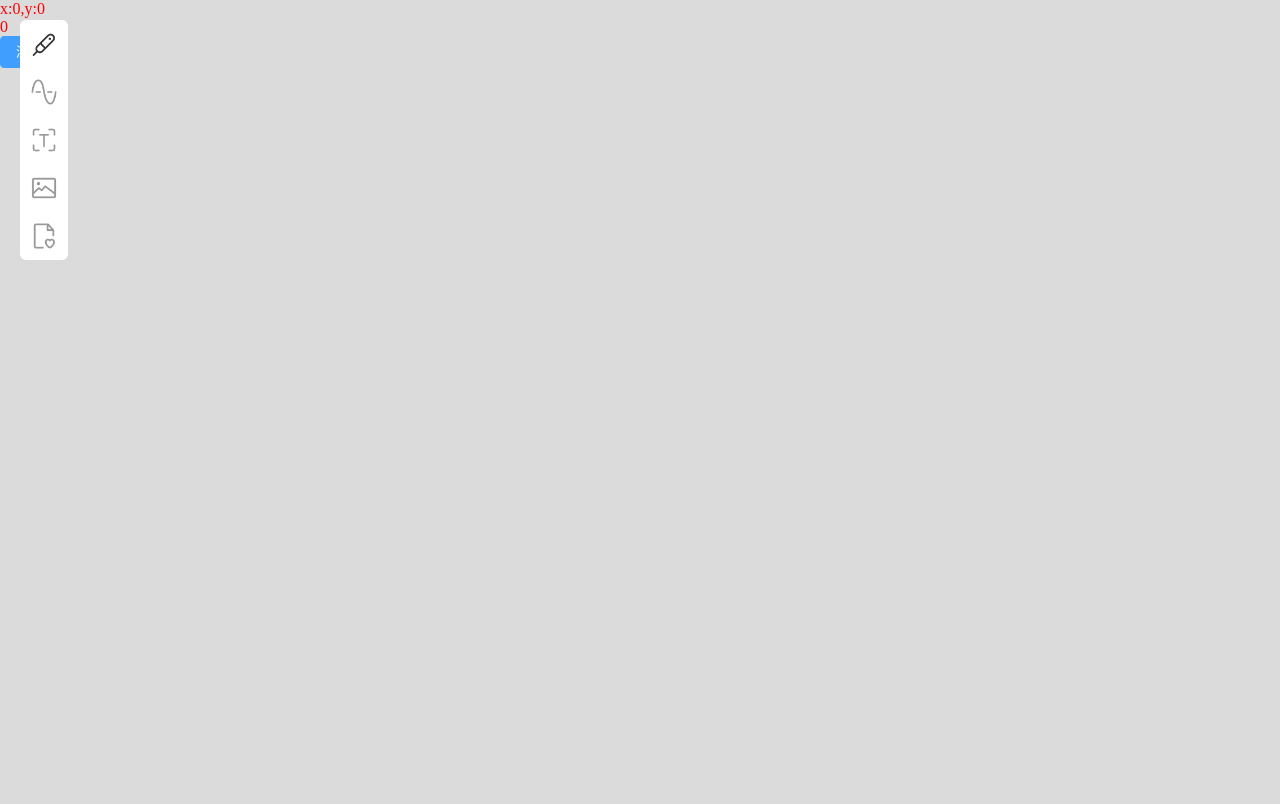
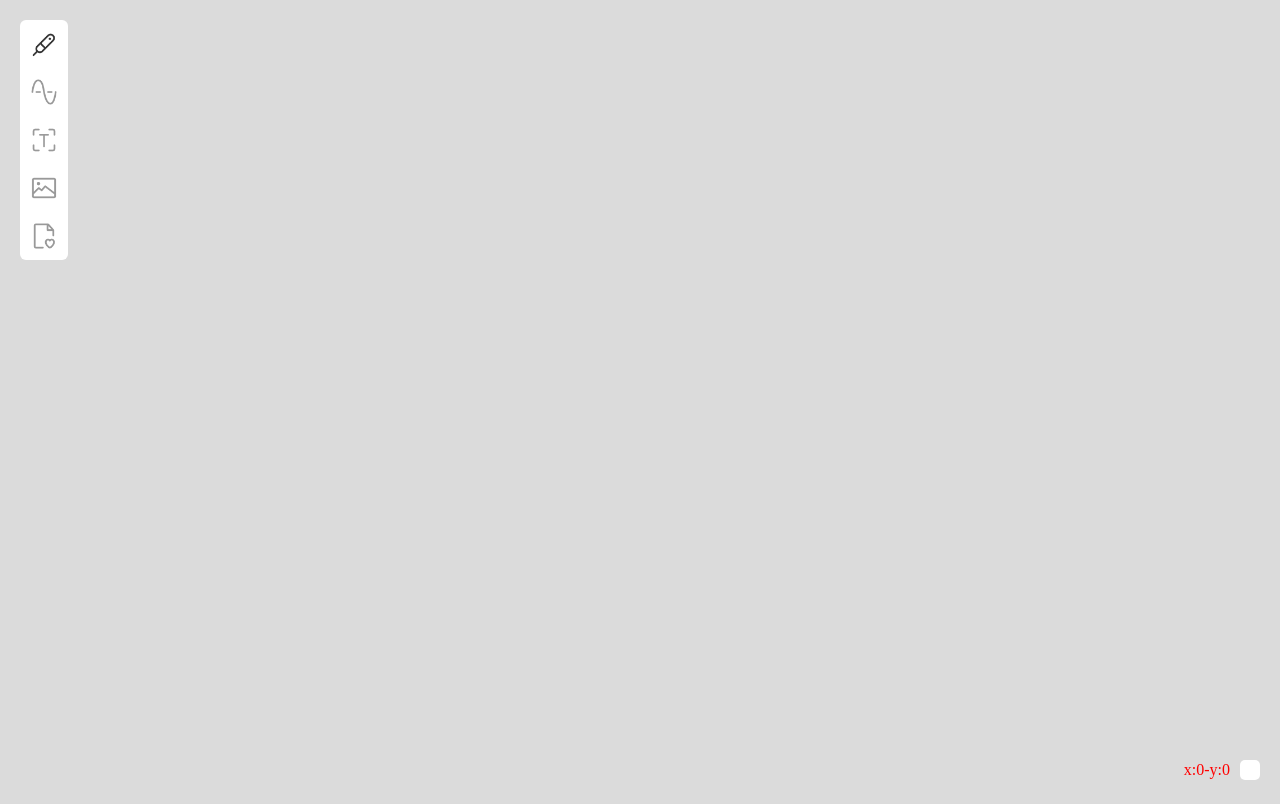
Before and after one commit to Sunshop/fast-board, a Vue app in the folder project-vue/: page /#/ in a window 1280 px wide. Built offline with nearby package versions, Linux system fonts and the light colour scheme.

Commit message:
增加线的操作

```diff
--- a/project-vue/package.json
+++ b/project-vue/package.json
@@ -7,7 +7,7 @@
     "serve": "vite preview"
   },
   "dependencies": {
-    "element-plus": "^1.1.0-beta.3",
+    "element-plus": "^1.1.0-beta.7",
     "vue": "^3.2.4",
     "vue-router": "^4.0.11",
     "vuex": "^4.0.2"
--- /dev/null
+++ b/project-vue/src/components/board/Board.vue
@@ -0,0 +1,142 @@
+<template>
+	<div
+		class="board"
+		@mousemove="(e) => handleMouseMove(e)"
+		@mousedown="(e) => handleMouseDown(e)"
+		@mouseup="(e) => handleMouseUp(e)"
+		@mouseenter="(e) => handleMouseEnter(e)"
+		@mouseleave="(e) => handleMouseLeave(e)"
+	>
+		<svg width="100%" height="100%">
+			<template v-for="item in elList" :key="item.value.id">
+				<template v-if="item.type == 'line' || item.type == 'pencil'">
+					<path
+						:key="item.value.id"
+						:id="item.value.d"
+						:d="item.value.path"
+						fill="none"
+						stroke="red"
+						strokeWidth="3"
+						strokeLinejoin="round"
+					/>
+				</template>
+			</template>
+		</svg>
+		<div class="coordinate">
+			<div>x:{{ x }}-y:{{ y }}</div>
+			<div :class="[isDown ? 'success' : 'info', 'blocks']"></div>
+		</div>
+	</div>
+</template>
+
+<script>
+import { mapState } from 'vuex';
+
+import { ADD_EL, FIX_THIS_EL } from '../../store/mutationType';
+
+export default {
+	data() {
+		return {
+			x: 0,
+			y: 0,
+			timer: null, // 延迟 性能监控
+			isDown: false, // 是否正在单击的状态
+		};
+	},
+	computed: {
+		...mapState({
+			curDraw: (state) => state.status.curDraw,
+			elList: (state) => state.data.elList,
+		}),
+	},
+	methods: {
+		// 鼠标移动
+		handleMouseMove(e) {
+			if (this.timer) return;
+			this.timer = setTimeout(() => {
+				// console.log('handleMouseMove', e);
+				if (this.isDown) {
+					this.mouseController(e);
+				}
+				this.x = e.clientX;
+				this.y = e.clientY;
+				this.timer = null;
+			}, 5);
+		},
+
+		// 鼠标点击 按下
+		handleMouseDown() {
+			this.isDown = true;
+			if (this.curDraw == 'pencil') {
+				const newPath = {
+					type: this.curDraw,
+					value: {
+						id: `L_${Date.now()}`,
+						path: '',
+						weight: 3,
+						color: 'red',
+						type: '1',
+					},
+				};
+				this.$store.commit(ADD_EL, newPath);
+			}
+		},
+
+		// 鼠标点击 抬起
+		handleMouseUp() {
+			this.isDown = false;
+		},
+
+		// 鼠标 进入
+		handleMouseEnter() {},
+
+		// 鼠标 离开
+		handleMouseLeave() {
+			this.isDown = false;
+		},
+
+		// 当前鼠标操作
+		mouseController(e) {
+			if (this.curDraw == 'pencil') {
+				const index = this.elList.length - 1;
+				const LastPath = this.elList[index];
+				LastPath.value.path += `${LastPath.value.path ? 'L' : 'M'}${e.clientX} ${e.clientY} `;
+				this.$store.commit(FIX_THIS_EL, { index, el: LastPath });
+			}
+		},
+	},
+};
+</script>
+
+<style lang="less" scoped>
+.board {
+	width: 100vw;
+	height: 100vh;
+	position: relative;
+}
+
+.coordinate {
+	position: fixed;
+	bottom: 20px;
+	right: 20px;
+	color: red;
+	display: flex;
+	align-items: center;
+	user-select: none;
+
+	.blocks {
+		width: 20px;
+		height: 20px;
+		border-radius: 5px;
+		margin-left: 10px;
+
+		&.success {
+			background-color: green;
+		}
+
+		&.info {
+			background-color: #fff;
+		}
+	}
+}
+</style>
--- a/project-vue/src/components/toolbar/Toolbar.vue
+++ b/project-vue/src/components/toolbar/Toolbar.vue
@@ -9,8 +9,8 @@
 			@click="() => select(item)"
 		>
 			<div class="toolbar-item-icon">
-				<img v-show="item.type != curMenuMain && item.type != curMenuHover" :src="item.icon" />
-				<img v-show="item.type == curMenuMain || item.type == curMenuHover" :src="item.actIcon" />
+				<img v-show="item.type != curDraw && item.type != curMenuHover" :src="item.icon" />
+				<img v-show="item.type == curDraw || item.type == curMenuHover" :src="item.actIcon" />
 			</div>
 		</div>
 	</div>
@@ -19,18 +19,18 @@
 <script>
 import { mapState } from 'vuex';
 
+import { SET_DRAW } from '../../store/mutationType';
+
 export default {
 	data() {
 		return {
 			curMenuHover: '',
-			curMenuMain: 'pencil',
 		};
 	},
 	computed: {
 		...mapState({
-			drawList: (state) => {
-				return state.status.drawList;
-			},
+			drawList: (state) => state.status.drawList,
+			curDraw: (state) => state.status.curDraw,
 		}),
 	},
 	methods: {
@@ -46,8 +46,7 @@ export default {
 
 		// 选择
 		select(item) {
-			this.curMenuMain = item.type;
-			this.$store.commit('setDraw', item.type);
+			this.$store.commit(SET_DRAW, item.type);
 		},
 	},
 };
@@ -61,6 +60,7 @@ export default {
 	background-color: #fff;
 	border-radius: 6px;
 	cursor: pointer;
+	z-index: 1000;
 
 	.toolbar-item {
 		padding: 10px;
--- a/project-vue/src/main.js
+++ b/project-vue/src/main.js
@@ -10,6 +10,6 @@ const app = createApp(App);
 
 app.use(router);
 app.use(store);
-app.use(ElementPlus);
+app.use(ElementPlus, { size: 'small' });
 
 app.mount('#app');
--- a/project-vue/src/pages/Home.vue
+++ b/project-vue/src/pages/Home.vue
@@ -1,59 +1,24 @@
 <template>
-	<div
-		class="home"
-		@mousemove="(e) => handleMouseMove(e)"
-		@mousedown="(e) => handleMouseDown(e)"
-		@mouseup="(e) => handleMouseUp(e)"
-		@mouseenter="(e) => handleMouseEnter(e)"
-		@mouseleave="(e) => handleMouseLeave(e)"
-	>
-		<div class="container">x:0,y:0</div>
-		<div class="container">{{ count }}</div>
-		<el-button type="primary" @click="change">测试</el-button>
+	<div class="home">
 		<Toolbar />
+		<Board />
 	</div>
 </template>
 
 <script>
+import Board from '../components/board/Board.vue';
 import Toolbar from '../components/toolbar/Toolbar.vue';
 
 export default {
 	components: {
+		Board,
 		Toolbar,
-	},
-	created() {
-		// console.log(123);
-	},
-	computed: {
-		count() {
-			return this.$store.state.status.count;
-		},
-	},
-	methods: {
-		handleMouseMove() {},
-
-		handleMouseDown() {},
-
-		handleMouseUp() {},
-
-		handleMouseEnter() {},
-
-		handleMouseLeave() {},
-
-		change() {
-			this.$store.commit('increment', 10);
-		},
 	},
 };
 </script>
 
 <style lang="less" scoped>
-.container {
-	color: red;
-}
-
 .home {
-	width: 100vw;
-	height: 100vh;
+	position: relative;
 }
 </style>
--- /dev/null
+++ b/project-vue/src/store/data.js
@@ -0,0 +1,23 @@
+/**
+ * 数据池
+ */
+import { ADD_EL, FIX_THIS_EL } from './mutationType';
+
+const data = {
+	state: () => ({
+		elList: [], // 画板 数组
+	}),
+
+	mutations: {
+		// 添加 画板 单个元素
+		[ADD_EL](state, el) {
+			state.elList.push(el);
+		},
+		// 修改 画板 单个元素
+		[FIX_THIS_EL](state, { index, el }) {
+			state.elList[index] = el;
+		},
+	},
+};
+
+export { data };
--- a/project-vue/src/store/index.js
+++ b/project-vue/src/store/index.js
@@ -1,9 +1,11 @@
 import { createStore } from 'vuex';
 import { status } from './status';
+import { data } from './data';
 
 const store = createStore({
 	modules: {
 		status,
+		data,
 	},
 });
 
--- /dev/null
+++ b/project-vue/src/store/mutationType.js
@@ -0,0 +1,8 @@
+/**
+ * store mutations
+ */
+
+export const SET_DRAW = 'SET_DRAW'; // 设置当前画笔
+
+export const ADD_EL = 'ADD_EL'; // 添加画板内容
+export const FIX_THIS_EL = 'FIX_THIS_EL'; // 修改画板内容
--- a/project-vue/src/store/status.js
+++ b/project-vue/src/store/status.js
@@ -2,12 +2,13 @@
  * 当前画笔的状态
  */
 import { drawList } from '../config/drawList';
+import { SET_DRAW } from './mutationType';
 
 const status = {
 	state: () => ({
 		count: 0,
 		drawList: drawList, // 画笔 list
-		curDraw: '', // 当前 画笔
+		curDraw: drawList[0].type, // 当前 画笔
 		lineStyle: {
 			color: '#333333',
 			weight: 2,
@@ -18,7 +19,8 @@ const status = {
 		increment(state, num) {
 			state.count += num;
 		},
-		setDraw(state, draw) {
+		// 设置当前画笔
+		[SET_DRAW](state, draw) {
 			state.curDraw = draw;
 		},
 	},
--- /dev/null
+++ b/project-vue/src/utils/index.js
@@ -0,0 +1 @@
+export * from './lineAtom.js';
--- /dev/null
+++ b/project-vue/src/utils/lineAtom.js
@@ -0,0 +1,4 @@
+//
+const linePathController = {};
+
+export { linePathController };
```
Also changed, not shown: 1 other file (tests, documents, lock files or other folders).
